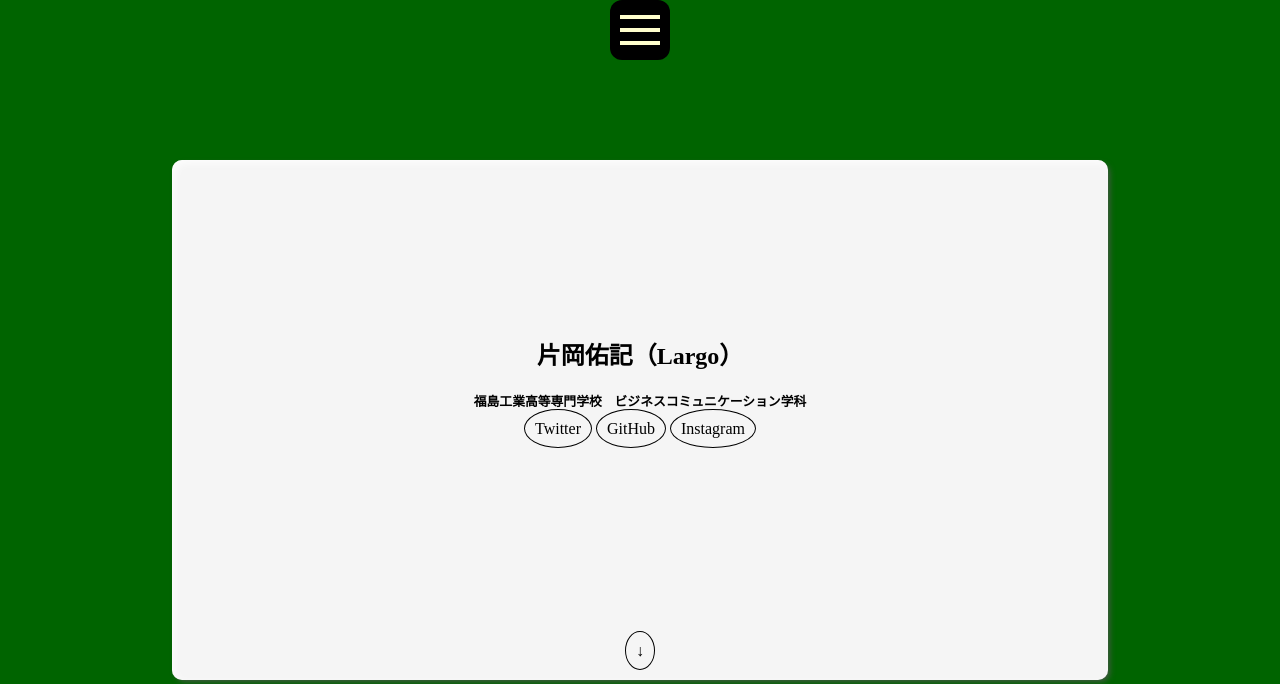
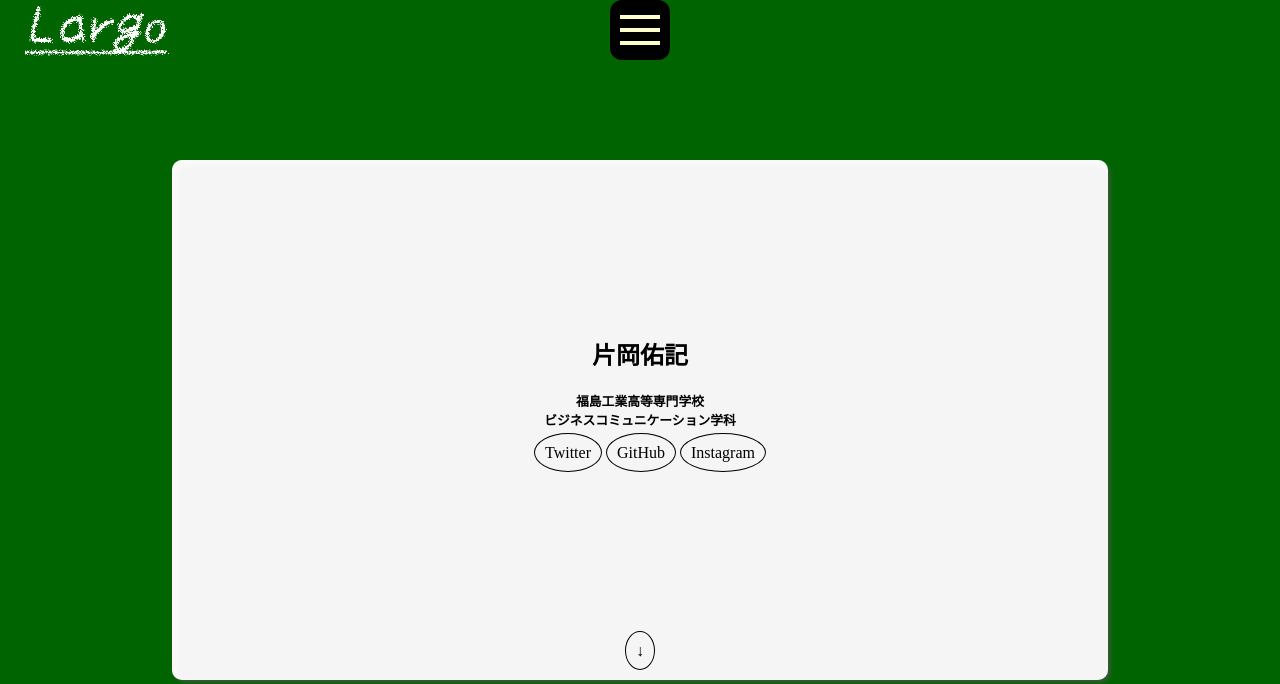
Before and after one commit to yukiti224gt/MyPortfolio, a PHP site: page / in a window 1280 px wide. Shown: the top 684 px of the page. Run offline with PHP 8.4, Linux system fonts and the light colour scheme.

Commit message:
ADD: チョーク画像追加

```diff
--- a/index.html
+++ b/index.html
@@ -28,10 +28,12 @@
   </div>
   <main>
     <section id="home">
+      <img src="img/profile.png" alt="">
       <div class="home box">
         <div class="profile_info">
-          <h1>片岡佑記（Largo）</h1>
-          <h2>福島工業高等専門学校　ビジネスコミュニケーション学科</h2>
+          <h1>片岡佑記</h1>
+          <h2>福島工業高等専門学校<br>ビジネスコミュニケーション学科</h2>
+
           <a href="https://twitter.com/yuki_gt123">Twitter</a>
           <a href="https://github.com/yukiti224gt">GitHub</a>
           <a href="https://www.instagram.com/yuutaroutp/">Instagram</a>
@@ -72,7 +74,9 @@
   </main>
 
   <footer id="footer">
-    <p>©︎Largo</p>
+    <div class="box">
+      <p>©︎Largo</p>
+    </div>
   </footer>
 
 <script type="text/javascript" src="index.js"></script>
--- a/style.css
+++ b/style.css
@@ -115,6 +115,7 @@
 
 /* 全体 */
 html {
+  font-family: Chalk-Hand-Lettering;
   scroll-behavior: smooth;
 }
 
@@ -216,17 +217,13 @@ section:not(:first-child)>div>h2 {
 }
 
 /* about */
-.about {}
 
 /* technology */
-.background {}
-
 
 /* footer */
 #footer {
   margin: 0;
   height: 50px;
-  width: 100vw;
   text-align: center;
 }
 
```
Also changed, not shown: img/profile.png (added).
